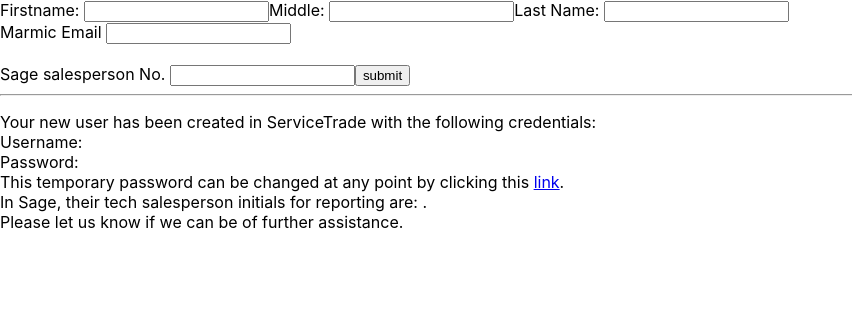
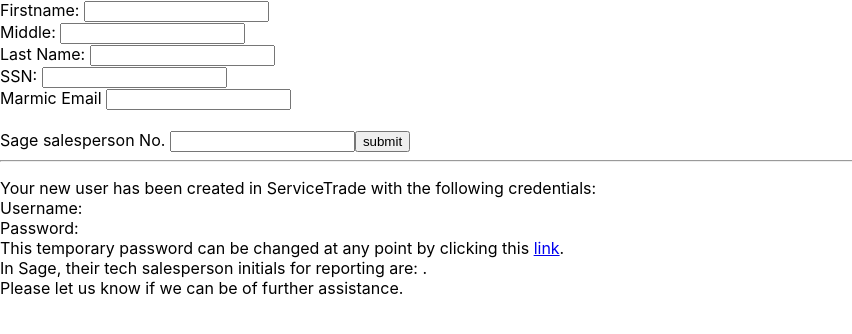
Before and after one commit to hacktavist/cred-template, a React (Create React App) app: page / in a window 1280 px wide. Shown: the top 334 px of the page, without its empty margins (0-852 px from the left). Built offline with nearby package versions, Linux system fonts and the light colour scheme.

Commit message:
breaking out logic/functionality...probably too much

```diff
--- a/src/App.js
+++ b/src/App.js
@@ -19,6 +19,7 @@
     middlename,
     lastname,
     password,
+    ssn,
     sageSalesperson,
   } = formFields;
   // const emailSuffix = "@marmicfire.com";
@@ -40,29 +41,45 @@
     firstInitial = firstname.slice(0, 1);
     middleInitial = middlename.slice(0, 1);
     lastInitial = lastname.slice(0, 1);
-    var initials = firstInitial + middleInitial + lastInitial;
+    var initials = [];
+    initials.push(firstInitial, middleInitial, lastInitial);
 
     return initials;
   };
 
-  const createPassword = (e) => {
+  const createSTPassword = () => {
+    //var serviceTradeInitials = lastname.slice(0,3).toUpperCase();
+  };
+
+  const createSageInitials = () => {
+    var initials = getInitials();
+    console.log(initials);
+    var sageInitials = "";
+    // var pw = getInitials();
+    // console.log("this is pw: " + pw);
+    // setFormFields({ ...formFields, password: pw });
+  };
+
+  const createTemplateInformation = (e) => {
     e.preventDefault();
-    var pw = getInitials();
-    console.log("this is pw: " + pw);
-    setFormFields({ ...formFields, [password]: pw }); // this is not setting password
+    createSageInitials();
   };
 
   return (
     <div className="App">
-      <form onSubmit={createPassword}>
+      <form onSubmit={createTemplateInformation}>
         <label>Firstname: </label>
         <input name="firstname" onChange={handleChange} type="text" />
+        <br />
         <label>Middle: </label>
         <input name="middlename" onChange={handleChange} type="text" />
+        <br />
         <label>Last Name: </label>
         <input name="lastname" onChange={handleChange} type="text" />
         <br />
-
+        <label>SSN: </label>
+        <input name="ssn" onChange={handleChange} type="text" />
+        <br />
         <label>Marmic Email </label>
         <input name="username" onChange={handleChange} type="text" />
         <br />
```
